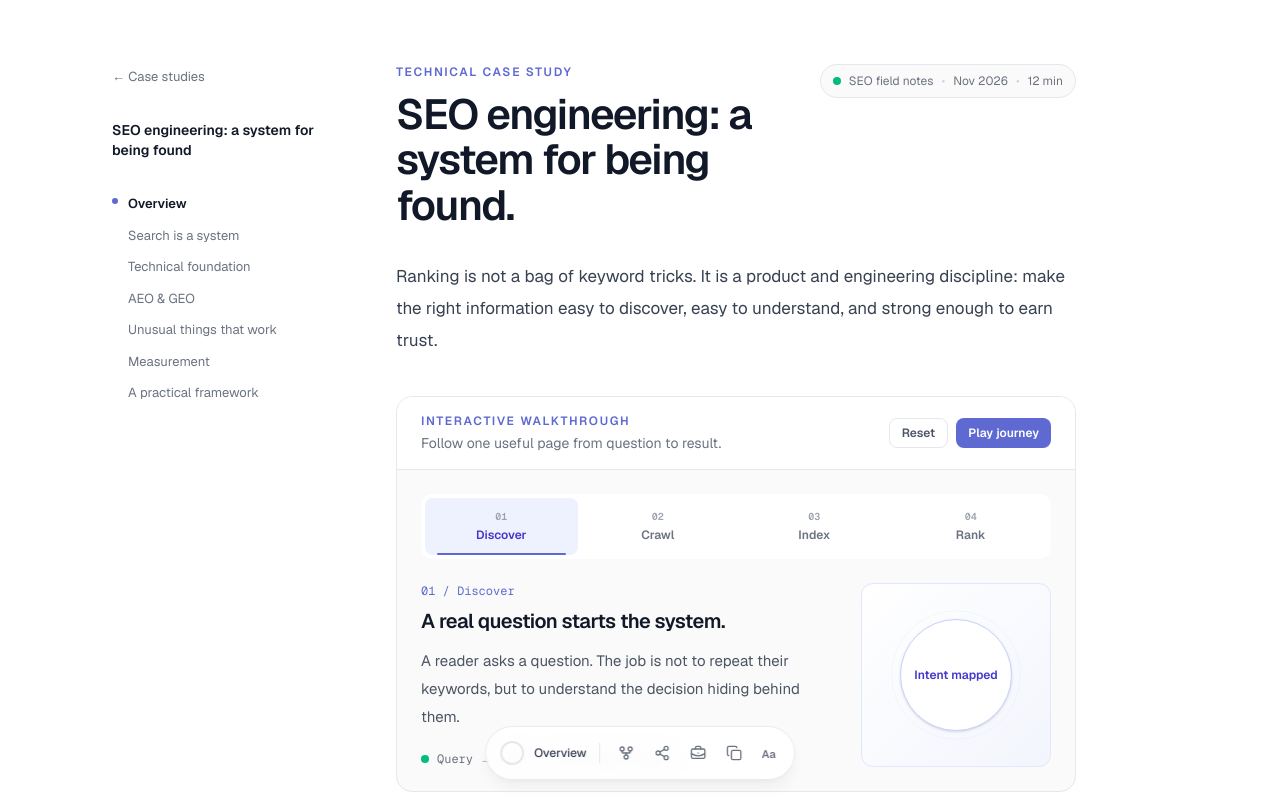
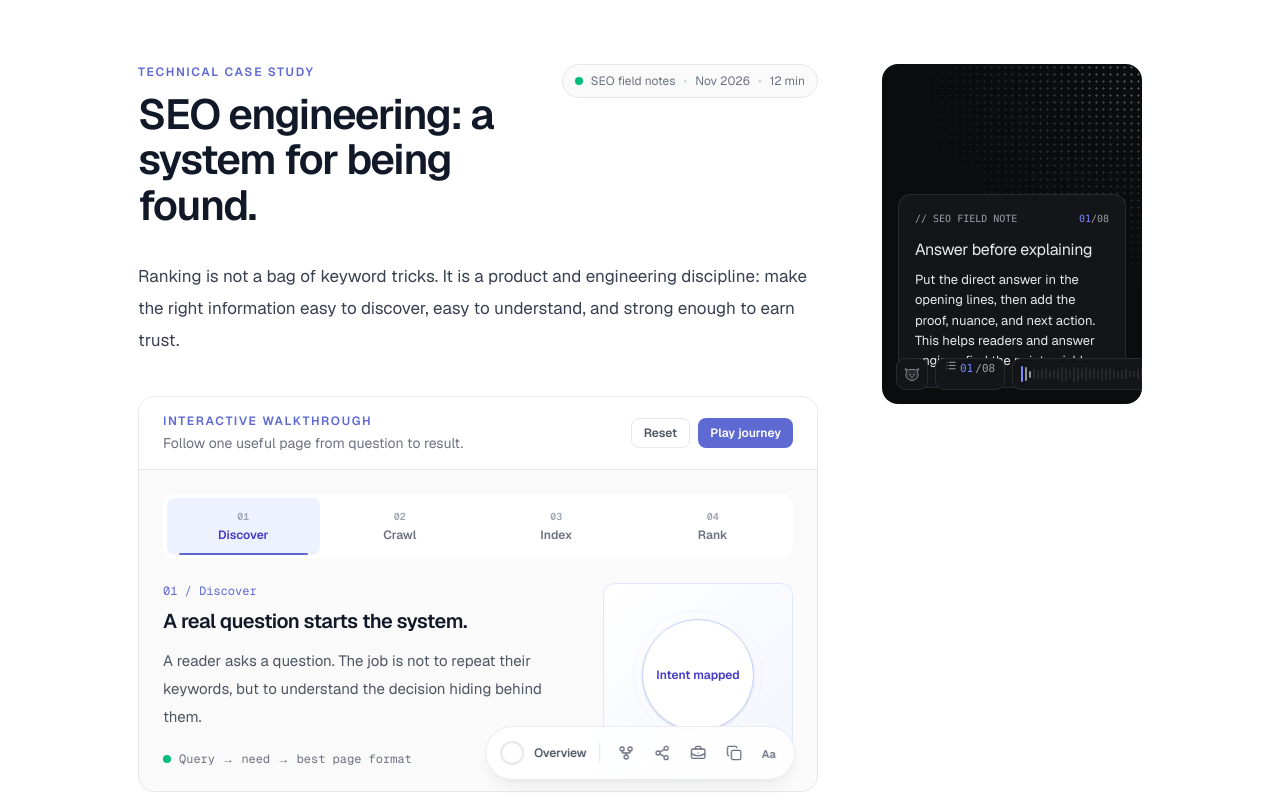
Before and after one commit to sudoKrishna/krishna, a Next.js app: page /blog/seo-engineering in a window 1280 px wide. Shown: the top 800 px of the page. Built offline with nearby package versions, Linux system fonts and the light colour scheme.

Commit message:
feat: replace article sidebar with SEO field notes

```diff
--- a/app/blog/seo-engineering/_components/BlogLayout.tsx
+++ b/app/blog/seo-engineering/_components/BlogLayout.tsx
@@ -1,9 +1,9 @@
 "use client";
 
 import { motion } from "framer-motion";
-import Link from "next/link";
 import { ReactNode, useEffect, useState } from "react";
 import { FloatingDock } from "./FloatingDock";
+import Manifesto from "./manifesto/Manifesto";
 
 export type TocItem = { id: string; label: string };
 
@@ -24,20 +24,13 @@ export function BlogLayout({ children, toc }: { children: ReactNode; toc: TocIte
   }, [toc]);
 
   return <div className="min-h-screen bg-white text-[#111827] [--seo-accent:#5E6AD2]">
-    <div className="mx-auto grid max-w-[1120px] grid-cols-1 gap-10 px-5 py-10 lg:grid-cols-[220px_minmax(0,680px)] lg:gap-16 lg:px-8 lg:py-16">
+    <div className="mx-auto grid max-w-[1120px] grid-cols-1 gap-10 px-5 py-10 lg:grid-cols-[minmax(0,680px)_260px] lg:justify-center lg:gap-16 lg:px-8 lg:py-16">
+      <main className="min-w-0 pb-24">{children}</main>
       <aside className="hidden self-start lg:block">
-        <div className="sticky top-12 h-fit">
-          <Link href="/#blog" className="text-[13px] text-[#6B7280] transition-colors hover:text-[#111827]">← Case studies</Link>
-          <p className="mt-8 text-sm font-semibold leading-5">SEO engineering: a system for being found</p>
-          <nav aria-label="Article table of contents" className="mt-7">
-            {toc.map(item => <a key={item.id} href={"#" + item.id} className={"relative block py-1.5 pl-4 text-[13px] transition-colors " + (active === item.id ? "font-semibold text-[#111827]" : "text-[#6B7280] hover:text-[#374151]")}>
-              {active === item.id && <motion.span layoutId="active-toc-dot" aria-hidden="true" className="absolute left-0 top-2.5 h-1.5 w-1.5 rounded-full bg-[var(--seo-accent)]" transition={{ type: "spring", stiffness: 520, damping: 32 }} />}
-              {item.label}
-            </a>)}
-          </nav>
+        <div className="sticky top-[calc(100vh-390px)] w-[260px]">
+          <Manifesto />
         </div>
       </aside>
-      <main className="min-w-0 pb-24">{children}</main>
     </div>
     <FloatingDock toc={toc} active={active} />
   </div>;
```
